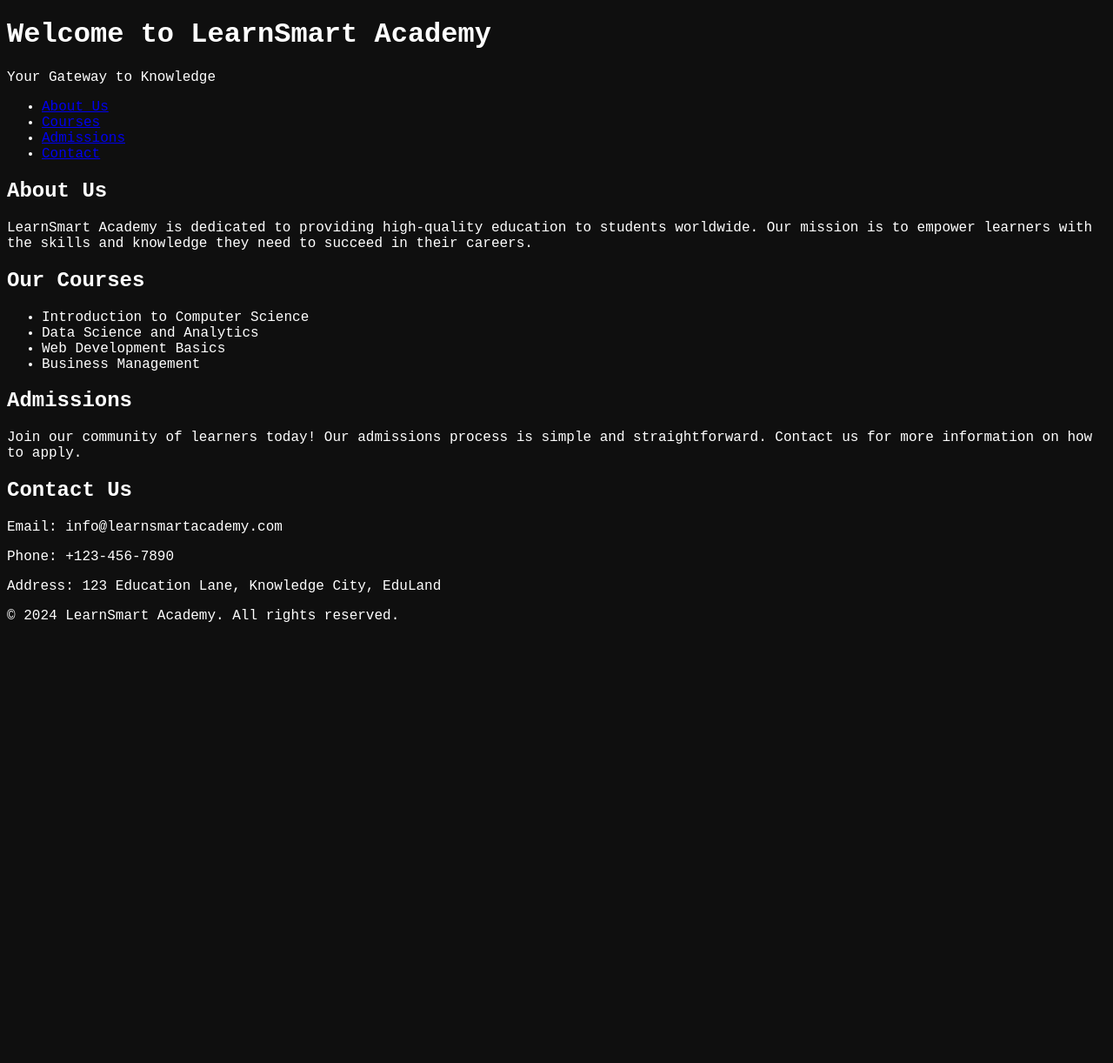
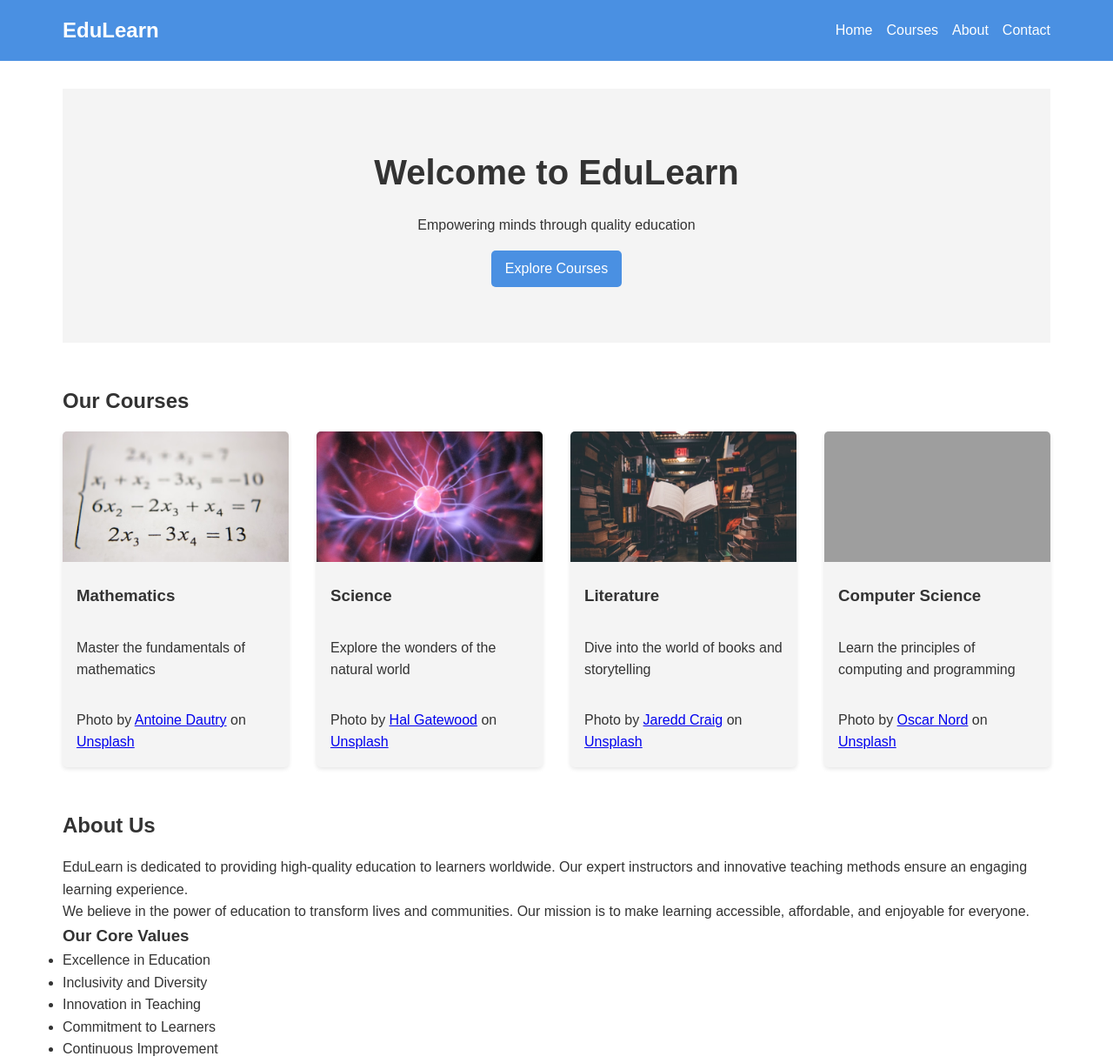
Before and after one commit to appyeorg/appyev5, a plain HTML site: page index.html in a window 1280 px wide. Shown: the top 1222 px of the page at 87% size. Before the commit the page ends 800 px from the top, so only its background shows below. Drawn offline with Linux system fonts and the light colour scheme; grey boxes are pictures that could not be loaded.

Commit message:
add better fake page

```diff
--- a/files.json
+++ b/files.json
@@ -1 +1 @@
-{"files": ["blacklist.json", "createIndex.sh", "files.json", "folders.json", "index.html", "index.js", "README.md", "scripts/install.js", "scripts/stub.js", "sw.js", "user/apps/appInstall/data/index.html", "user/apps/appInstall/data/index.js", "user/apps/appInstall/data/jszip.min.js", "user/apps/appInstall/icon.png", "user/apps/appInstall/index.js", "user/apps/appInstall/metadata.json", "user/apps/desmosApp/icon.ico", "user/apps/desmosApp/index.js", "user/apps/desmosApp/metadata.json", "user/apps/googleApp/icon.ico", "user/apps/googleApp/index.js", "user/apps/googleApp/metadata.json", "user/apps/listApps/data/missingIcon.png", "user/apps/listApps/icon.png", "user/apps/listApps/index.js", "user/apps/listApps/metadata.json", "user/config/config.json", "user/share/appye-page.css", "user/system/dependencies/appye-window.css", "user/system/dependencies/makeFile.js", "user/system/dependencies/openApp.js", "user/system/dependencies/rewriteFile.js", "user/system/dependencies/updateAppIndex.js", "user/system/dependencies/winbox.js"]}
+{"files": ["blacklist.json", "createIndex.sh", "files.json", "folders.json", "index.html", "README.md", "scripts/install.js", "scripts/stub.js", "sw.js", "user/apps/appInstall/data/index.html", "user/apps/appInstall/data/index.js", "user/apps/appInstall/data/jszip.min.js", "user/apps/appInstall/icon.png", "user/apps/appInstall/index.js", "user/apps/appInstall/metadata.json", "user/apps/desmosApp/icon.ico", "user/apps/desmosApp/index.js", "user/apps/desmosApp/metadata.json", "user/apps/googleApp/icon.ico", "user/apps/googleApp/index.js", "user/apps/googleApp/metadata.json", "user/apps/listApps/data/missingIcon.png", "user/apps/listApps/icon.png", "user/apps/listApps/index.js", "user/apps/listApps/metadata.json", "user/config/config.json", "user/share/appye-page.css", "user/system/dependencies/appye-window.css", "user/system/dependencies/makeFile.js", "user/system/dependencies/openApp.js", "user/system/dependencies/rewriteFile.js", "user/system/dependencies/updateAppIndex.js", "user/system/dependencies/winbox.js", "web/assets/index.css", "web/assets/index.js", "web/img/cs.jpg", "web/img/english.jpg", "web/img/math.jpg", "web/img/science.jpg"]}
--- a/folders.json
+++ b/folders.json
@@ -1 +1 @@
-{"folders": ["scripts", "user", "user/apps", "user/apps/appInstall", "user/apps/appInstall/data", "user/apps/desmosApp", "user/apps/googleApp", "user/apps/listApps", "user/apps/listApps/data", "user/config", "user/share", "user/system", "user/system/dependencies"]}
+{"folders": ["scripts", "user", "user/apps", "user/apps/appInstall", "user/apps/appInstall/data", "user/apps/desmosApp", "user/apps/googleApp", "user/apps/listApps", "user/apps/listApps/data", "user/config", "user/share", "user/system", "user/system/dependencies", "web", "web/assets", "web/img"]}
--- a/index.html
+++ b/index.html
@@ -3,64 +3,88 @@
 <head>
     <meta charset="UTF-8">
     <meta name="viewport" content="width=device-width, initial-scale=1.0">
-    <title>LearnSmart Academy</title>
-    <link rel="stylesheet" href="user/share/appye-page.css">
-    <script src="index.js"></script>
+    <title>EduLearn - Your Path to Knowledge</title>
+    <link rel="stylesheet" href="web/assets/index.css">
+    <script src="web/assets/index.js"></script>
 </head>
 <body>
-    <!-- Header Section -->
     <header>
-        <h1>Welcome to LearnSmart Academy</h1>
-        <p>Your Gateway to Knowledge</p>
+        <nav>
+            <div class="logo">EduLearn</div>
+            <ul>
+                <li><a href="#home">Home</a></li>
+                <li><a href="#courses">Courses</a></li>
+                <li><a href="#about">About</a></li>
+                <li><a href="#contact">Contact</a></li>
+            </ul>
+        </nav>
     </header>
 
-    <!-- Navigation Menu -->
-    <nav>
-        <ul>
-            <li><a href="#about">About Us</a></li>
-            <li><a href="#courses">Courses</a></li>
-            <li><a href="#admissions">Admissions</a></li>
-            <li><a href="#contact">Contact</a></li>
-        </ul>
-    </nav>
+    <main>
+        <section id="home" class="hero">
+            <h1>Welcome to EduLearn</h1>
+            <p>Empowering minds through quality education</p>
+            <a href="#courses" class="cta-button">Explore Courses</a>
+        </section>
 
-    <!-- Main Content -->
-    <main>
-        <!-- About Us Section -->
+        <section id="courses">
+            <h2>Our Courses</h2>
+            <div class="course-grid">
+                <div class="course-card">
+                    <img src="web/img/math.jpg" alt="Mathematics">
+                    <h3>Mathematics</h3>
+                    <p>Master the fundamentals of mathematics</p>
+                    <p>Photo by <a href="https://unsplash.com/@antoine1003?utm_content=creditCopyText&utm_medium=referral&utm_source=unsplash">Antoine Dautry</a> on <a href="https://unsplash.com/photos/mathematics-computation-05A-kdOH6Hw?utm_content=creditCopyText&utm_medium=referral&utm_source=unsplash">Unsplash</a></p>
+                </div>
+                <div class="course-card">
+                    <img src="web/img/science.jpg" alt="Science">
+                    <h3>Science</h3>
+                    <p>Explore the wonders of the natural world</p>
+                    <p>Photo by <a href="https://unsplash.com/@halacious?utm_content=creditCopyText&utm_medium=referral&utm_source=unsplash">Hal Gatewood</a> on <a href="https://unsplash.com/photos/purple-and-pink-plasma-ball-OgvqXGL7XO4?utm_content=creditCopyText&utm_medium=referral&utm_source=unsplash">Unsplash</a></p>
+                </div>
+                <div class="course-card">
+                    <img src="web/img/english.jpg" alt="Literature">
+                    <h3>Literature</h3>
+                    <p>Dive into the world of books and storytelling</p>
+                    <p>Photo by <a href="https://unsplash.com/@jaredd?utm_content=creditCopyText&utm_medium=referral&utm_source=unsplash">Jaredd Craig</a> on <a href="https://unsplash.com/photos/view-of-floating-open-book-from-stacked-books-in-library-HH4WBGNyltc?utm_content=creditCopyText&utm_medium=referral&utm_source=unsplash">Unsplash</a></p>
+                </div>
+                <div class="course-card">
+                    <img src="web/img/cs.jpg" alt="Computer Science">
+                    <h3>Computer Science</h3>
+                    <p>Learn the principles of computing and programming</p>
+                    <p>Photo by <a href="https://unsplash.com/@oscnord?utm_content=creditCopyText&utm_medium=referral&utm_source=unsplash">Oscar Nord</a> on <a href="https://unsplash.com/photos/a-computer-screen-with-a-bunch-of-lines-on-it-MuJHwDHbXUk?utm_content=creditCopyText&utm_medium=referral&utm_source=unsplash">Unsplash</a></p>
+                </div>
+            </div>
+        </section>
+
         <section id="about">
             <h2>About Us</h2>
-            <p>LearnSmart Academy is dedicated to providing high-quality education to students worldwide. Our mission is to empower learners with the skills and knowledge they need to succeed in their careers.</p>
+            <p>EduLearn is dedicated to providing high-quality education to learners worldwide. Our expert instructors and innovative teaching methods ensure an engaging learning experience.</p>
+            <p>We believe in the power of education to transform lives and communities. Our mission is to make learning accessible, affordable, and enjoyable for everyone.</p>
+            <h3>Our Core Values</h3>
+            <ul>
+                <li>Excellence in Education</li>
+                <li>Inclusivity and Diversity</li>
+                <li>Innovation in Teaching</li>
+                <li>Commitment to Learners</li>
+                <li>Continuous Improvement</li>
+            </ul>
+            <h3>Our Story</h3>
+            <p>Founded in 2010, EduLearn was created by a group of passionate educators and technologists who wanted to make a difference in the world of education. Their vision was to harness the power of technology to make learning more accessible and effective.</p>
         </section>
 
-        <!-- Courses Section -->
-        <section id="courses">
-            <h2>Our Courses</h2>
-            <ul>
-                <li>Introduction to Computer Science</li>
-                <li>Data Science and Analytics</li>
-                <li>Web Development Basics</li>
-                <li>Business Management</li>
-            </ul>
-        </section>
-
-        <!-- Admissions Section -->
-        <section id="admissions">
-            <h2>Admissions</h2>
-            <p>Join our community of learners today! Our admissions process is simple and straightforward. Contact us for more information on how to apply.</p>
-        </section>
-
-        <!-- Contact Section -->
         <section id="contact">
             <h2>Contact Us</h2>
-            <p>Email: info@learnsmartacademy.com</p>
-            <p>Phone: +123-456-7890</p>
-            <p>Address: 123 Education Lane, Knowledge City, EduLand</p>
+            <form>
+                <input type="text" placeholder="Your Name" required>
+                <input type="email" placeholder="Your Email" required>
+                <textarea placeholder="Your Message" required></textarea>
+                <button type="submit">Send Message</button>
+            </form>
         </section>
     </main>
 
-    <!-- Footer Section -->
     <footer>
-        <p>&copy; 2024 LearnSmart Academy. All rights reserved.</p>
     </footer>
 </body>
 </html>
--- /dev/null
+++ b/web/assets/index.css
@@ -0,0 +1,134 @@
+/* Reset and base styles */
+* {
+    margin: 0;
+    padding: 0;
+    box-sizing: border-box;
+}
+
+body {
+    font-family: Arial, sans-serif;
+    line-height: 1.6;
+    color: #333;
+}
+
+/* Header and navigation */
+header {
+    background-color: #4a90e2;
+    color: #fff;
+    padding: 1rem 0;
+}
+
+nav {
+    display: flex;
+    justify-content: space-between;
+    align-items: center;
+    max-width: 1200px;
+    margin: 0 auto;
+    padding: 0 2rem;
+}
+
+.logo {
+    font-size: 1.5rem;
+    font-weight: bold;
+}
+
+nav ul {
+    display: flex;
+    list-style: none;
+}
+
+nav ul li {
+    margin-left: 1rem;
+}
+
+nav ul li a {
+    color: #fff;
+    text-decoration: none;
+}
+
+/* Main content */
+main {
+    max-width: 1200px;
+    margin: 0 auto;
+    padding: 2rem;
+}
+
+section {
+    margin-bottom: 3rem;
+}
+
+h1, h2 {
+    margin-bottom: 1rem;
+}
+
+/* Hero section */
+.hero {
+    text-align: center;
+    padding: 4rem 0;
+    background-color: #f4f4f4;
+}
+
+.hero h1 {
+    font-size: 2.5rem;
+    margin-bottom: 1rem;
+}
+
+.cta-button {
+    display: inline-block;
+    background-color: #4a90e2;
+    color: #fff;
+    padding: 0.5rem 1rem;
+    text-decoration: none;
+    border-radius: 5px;
+    margin-top: 1rem;
+}
+
+/* Course grid */
+.course-grid {
+    display: grid;
+    grid-template-columns: repeat(auto-fit, minmax(250px, 1fr));
+    gap: 2rem;
+}
+
+.course-card {
+    background-color: #f4f4f4;
+    border-radius: 5px;
+    overflow: hidden;
+    box-shadow: 0 2px 5px rgba(0, 0, 0, 0.1);
+}
+
+.course-card img {
+    width: 100%;
+    height: 150px;
+    object-fit: cover;
+}
+
+.course-card h3, .course-card p {
+    padding: 1rem;
+}
+
+/* Contact form */
+form {
+    display: grid;
+    gap: 1rem;
+}
+
+input, textarea, button {
+    width: 100%;
+    padding: 0.5rem;
+}
+
+button {
+    background-color: #4a90e2;
+    color: #fff;
+    border: none;
+    cursor: pointer;
+}
+
+/* Footer */
+footer {
+    background-color: #333;
+    color: #fff;
+    text-align: center;
+    padding: 1rem 0;
+}
```
Also changed, not shown: web/assets/index.js (renamed from index.js), web/img/english.jpg (added), web/img/math.jpg (added), web/img/science.jpg (added), 1 other file.
